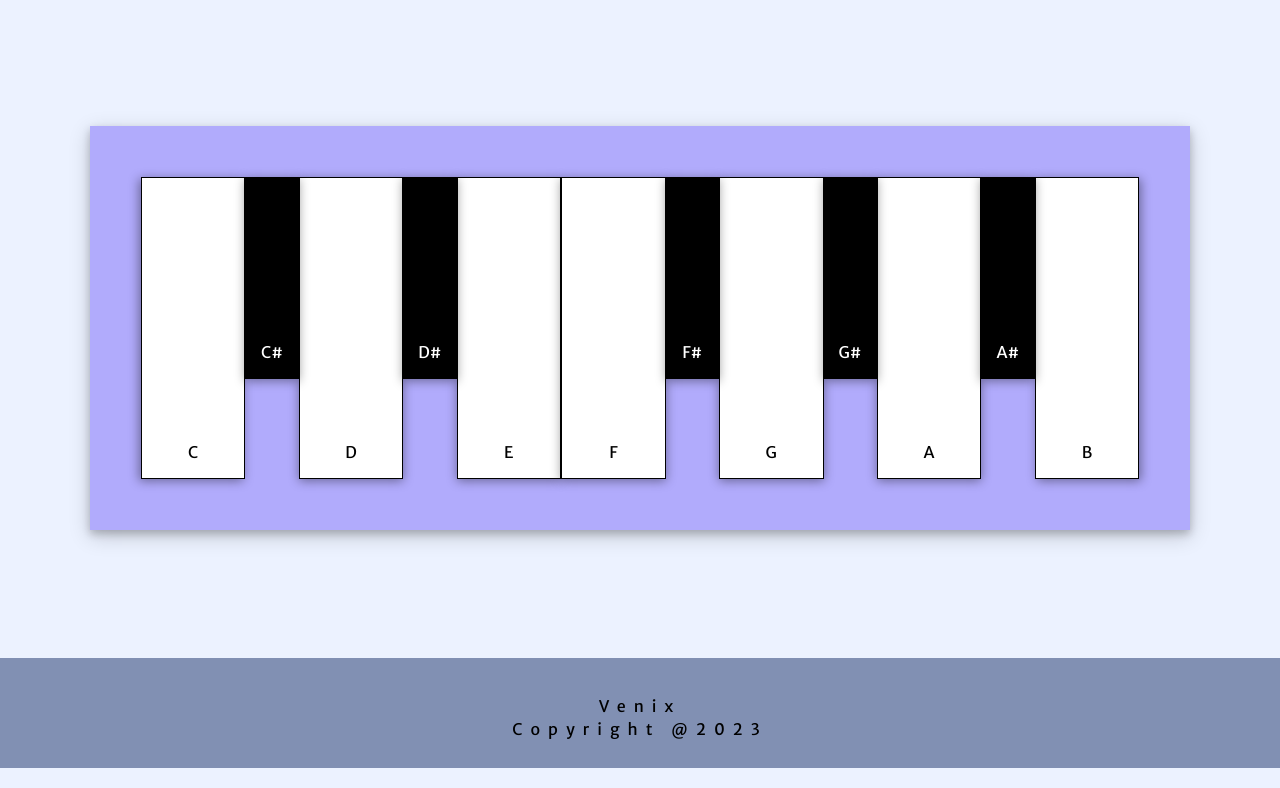
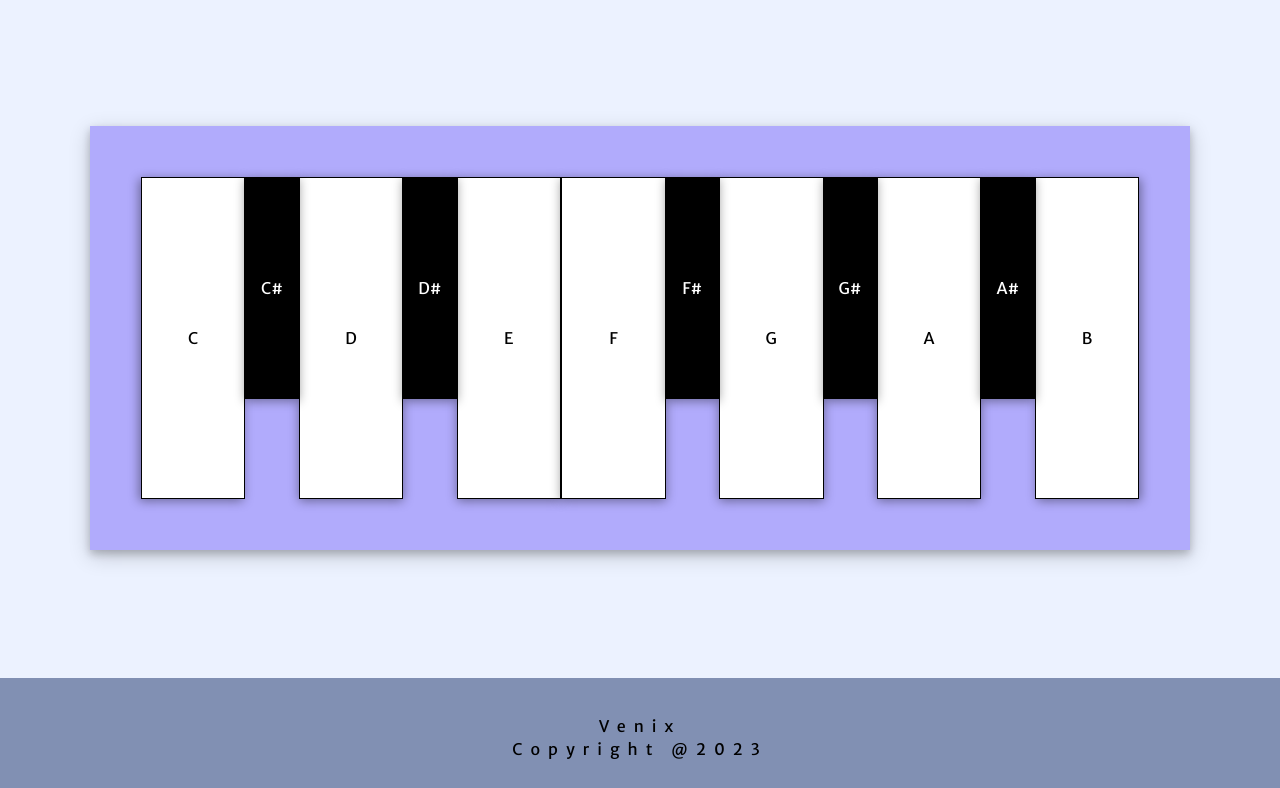
Before and after one commit to surojeetGhosh/pianoSimulator, a website: page public/index.html in a window 1280 px wide. Shown: the part 73-861 px from the top of the page. Drawn offline with Linux system fonts and the light colour scheme.

Commit message:
Piano basic sim done

```diff
--- a/public/css/main.css
+++ b/public/css/main.css
@@ -34,21 +34,19 @@ body {
     width: 100%;
     border: black solid;
     border-width: 0.1rem;
+}
+
+.shadow {
     box-shadow: 0px 2px 10px rgba(0, 0, 0, 0.4);
 }
-.keys:first-child {
+.shadow:first-child {
     box-shadow: -2px 2px 10px rgba(0, 0, 0, 0.4);
 }
 
-.keys:last-child {
+.shadow:last-child {
     box-shadow: 2px 2px 10px rgba(0, 0, 0, 0.4);
 }
 
-.keys > p {
-    position: absolute;
-    bottom: 0;
-    width: 100%;
-}
 
 .white {
     background-color: white;
--- a/public/index.html
+++ b/public/index.html
@@ -17,18 +17,18 @@
         </nav>
 
         <div class="application">
-            <div class="keys white" id="c"><p>C</p></div>
-            <div class="keys black" id="c1"><p>C#</p></div>
-            <div class="keys white" id="d"><p>D</p></div>
-            <div class="keys black" id="d1"><p>D#</p></div>
-            <div class="keys white" id="e"><p>E</p></div>
-            <div class="keys white" id="f"><p>F</p></div>
-            <div class="keys black" id="f1"><p>F#</p></div>
-            <div class="keys white" id="g"><p>G</p></div>
-            <div class="keys black" id="g1"><p>G#</p></div>
-            <div class="keys white" id="a"><p>A</p></div>
-            <div class="keys black" id="a1"><p>A#</p></div>
-            <div class="keys white" id="b"><p>B</p></div>
+            <div class="keys white shadow" id="c">C</div>
+            <div class="keys black shadow" id="c1">C#</div>
+            <div class="keys white shadow" id="d">D</div>
+            <div class="keys black shadow" id="d1">D#</div>
+            <div class="keys white shadow" id="e">E</div>
+            <div class="keys white shadow" id="f">F</div>
+            <div class="keys black shadow" id="f1">F#</div>
+            <div class="keys white shadow" id="g">G</div>
+            <div class="keys black shadow" id="g1">G#</div>
+            <div class="keys white shadow" id="a">A</div>
+            <div class="keys black shadow" id="a1">A#</div>
+            <div class="keys white shadow" id="b">B</div>
         </div>
 
         <footer class="footer">
--- a/public/script/index.js
+++ b/public/script/index.js
@@ -4,5 +4,10 @@ for (var i = 0; i < keys.length; i++) {
         const id = e.target.getAttribute("id");
         let audio = new Audio("../sound/"+id+".wav");
         audio.play();
+        e.target.classList.remove("shadow");
+        setTimeout(() => {
+            e.target.classList.add("shadow");
+        }, 100)
+
     })
 }
```
